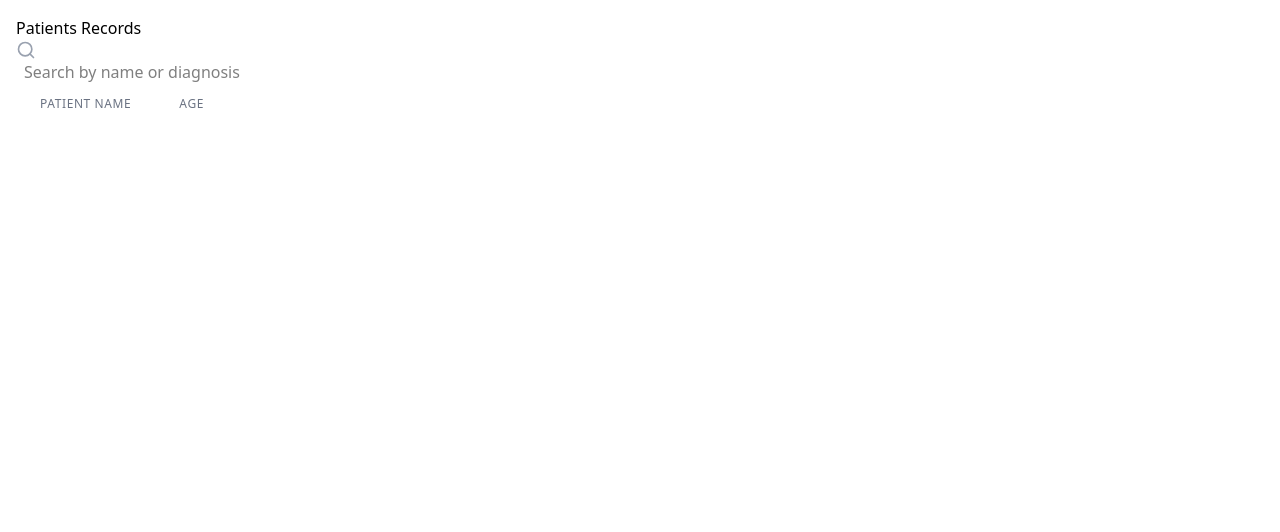
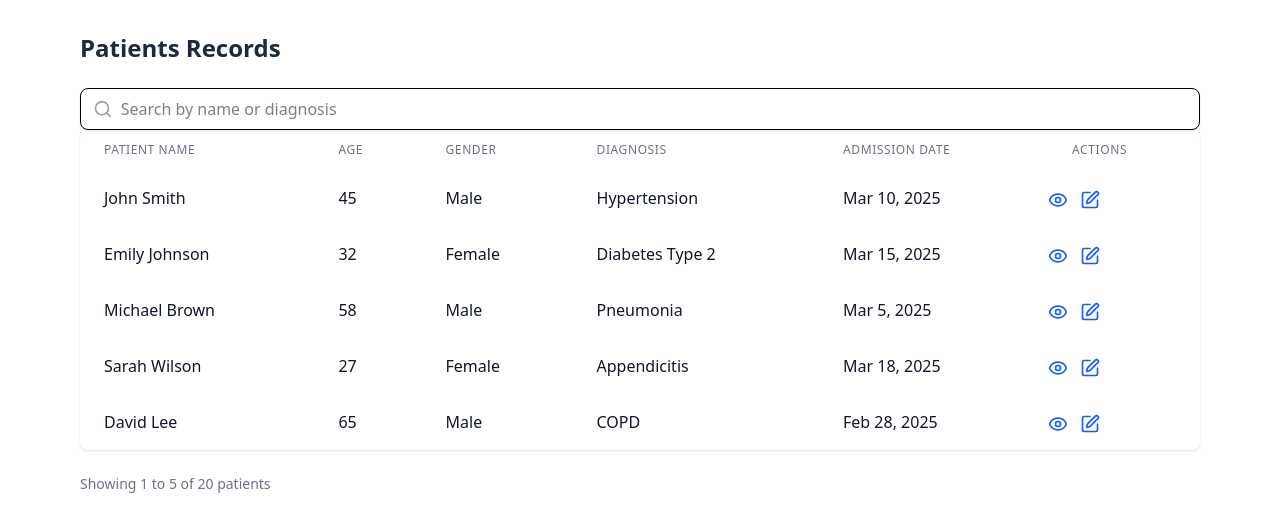
Before and after one commit to Opeyemi0001/patient-data-table, a React (Vite) app in the folder pagination-olivelabs/: page / in a window 1280 px wide. Shown: the top 532 px of the page. Built offline with nearby package versions, Linux system fonts and the light colour scheme.

Commit message:
feat: pagination

```diff
--- a/pagination-olivelabs/src/components/PatientTable.jsx
+++ b/pagination-olivelabs/src/components/PatientTable.jsx
@@ -1,5 +1,5 @@
 import { useEffect, useState } from "react";
-import { ChevronUp, ChevronDown, Search } from "lucide-react";
+import { ChevronUp, ChevronDown, Search, Eye, Edit } from "lucide-react";
 
 
 const mockPatients = [
@@ -148,27 +148,27 @@ function PatientTable() {
 
 
   return (
-    <div>
-      <h1>Patients Records</h1>
+    <div className="max-w-6xl mx-auto p-4">
+      <h1 className="text-2xl font-bold mb-6 text-gray-800">Patients Records</h1>
 
       {/* search and filter */}
-      <div>
-        <div>
+      <div className="mb-relative">
+        <div className="flex items-center border rounded-lg px-3 py-2 bg-white shadow-sm">
           <Search className="text-gray-400 w-5 h-5" />
           <input
             type="text"
             placeholder="Search by name or diagnosis"
             value={searchTerm}
-          onChange={(e)=> setSearchTerm(e.target.value)}
+            onChange={(e) => setSearchTerm(e.target.value)}
             className="w-full pl-2 focus:outline-none"
           />
         </div>
       </div>
 
       {/* Table  for medium and larger screens */}
-      <div>
-        <table>
-          <thead>
+      <div className="hidden md:block overflow-auto-x rounded-lg shadow">
+        <table className="min-w-full divid-y divide-gray-200 gb-whites">
+          <thead className="gb-gray-50">
             <tr>
               <th
                 scope="col"
@@ -180,13 +180,122 @@ function PatientTable() {
               <th
                 scope="col"
                 className="px-6 py-3 text-left text-xs font-medium text-gray-500 uppercase tracking-wider cursor-pointer"
-              onClick={()=> requestSort('age')}
+                onClick={() => requestSort('age')}
               >
-                Age{getSortIcon('age')}
+                Age {getSortIcon('age')}
+              </th>
+              <th
+                scope="col"
+                className="px-6 py-3 text-left text-xs font-medium text-gray-500 uppercase tracking-wider cursor-pointer"
+                onClick={() => requestSort('gender')}
+              >
+                Gender {getSortIcon('gender')}
+              </th>
+              <th
+                scope="col"
+                className="px-6 py-3 text-left text-xs font-medium text-gray-500 uppercase tracking-wider cursor-pointer"
+                onClick={() => requestSort('diagnosis')}
+              >
+                Diagnosis {getSortIcon('diagnosis')}
+              </th>
+              <th
+                scope="col"
+                className="px-6 py-3 text-left text-xs font-medium text-gray-500 uppercase tracking-wider cursor-pointer"
+                onClick={() => requestSort('admissionDate')}
+              >
+                Admission Date {getSortIcon('admissionDate')}
+              </th>
+              <th scope="col" className="px-6 py-3 text-left text-xs font-medium text-gray-500 uppercase tracking-wider" >
+                Actions
               </th>
             </tr>
           </thead>
+
+          <tbody>
+            {currentPatients.map((patient) => (
+              <tr key={patient.id} className="hover:bg-gray-50">
+                <td className="px-6 py-4 whitespace-nowrap" >
+                  <div className="font-medium text-gray-900">{patient.name}</div>
+                </td>
+                <td className="px-6 py-4 whitespace-nowrap" >
+                  <div className="font-medium text-gray-900">{patient.age}</div>
+                </td>
+                <td className="px-6 py-4 whitespace-nowrap" >
+                  <div className="font-medium text-gray-900">{patient.gender}</div>
+                </td>
+                <td className="px-6 py-4 whitespace-nowrap" >
+                  <div className="font-medium text-gray-900">{patient.diagnosis}</div>
+                </td>
+                <td className="px-6 py-4 whitespace-nowrap" >
+                  <div className="font-medium text-gray-900">{formatDate(patient.admissionDate)}</div>
+                </td>
+                <td>
+                  <button
+                  onClick={() => handleViewClick(patient)}
+                  className="text-blue-600 hover:text-blue-900 mr-3"
+                  >
+                    <Eye className="w-5 h-5 inline" />
+                  </button>
+
+                  <button
+                  onClick={() => handleEditClick(patient)}
+                  className="text-blue-600 hover:text-green-900"
+                  >
+                    <Edit className="w-5 h-5 inline" />
+                  </button>
+                </td>
+              </tr>
+            ))}
+          </tbody>
         </table>
+      </div>
+
+      {/* Card layout for mobile */}
+      <div className="md:hidden space-y-4">
+        {currentPatients.map((patient) => (
+          <div key={patient.id} className="bg-white rounded-lg shadow p-4">
+            <div className="flex justify-between items-start mb-2">
+              <h3 className="font-bold text-gray-800">{patient.name}</h3>
+              <div className="flex space-x-2">
+                  <button
+                  onClick={() => handleViewClick(patient)}
+                  className="text-blue-600 hover:text-blue-900"
+                  >
+                    <Eye className="w-5 h-5 inline" />
+                  </button>
+
+                  <button
+                  onClick={() => handleEditClick(patient)}
+                  className="text-blue-600 hover:text-green-900"
+                  >
+                    <Edit className="w-5 h-5 inline" />
+                  </button>
+                </div>
+            </div>
+
+            <div className="grid grid-cols-2 gap-2 text-sm">
+              <div>
+                <span className="font-medium text-gray-500" >Age: </span> {patient.age}
+              </div>
+              <div>
+                <span className="font-medium text-gray-500" >Gender: </span> {patient.gender}
+              </div>
+              <div>
+                <span className="font-medium text-gray-500" >Diagnosis: </span> {patient.diagnosis}
+              </div>
+              <div>
+                <span className="font-medium text-gray-500" >Admitted: </span> {formatDate(patient.admissionDate)}
+              </div>
+            </div>
+          </div>
+        ))}
+      </div>
+
+      {/* Pagination control */}
+      <div className="mt-6 flex justify-between items-center">
+        <div className="text-sm text-gray-500 ">
+          Showing {indexOfFirstPatient + 1} to {Math.min(indexOfLastPatient,filteredPatients.length)} of {filteredPatients.length} patients
+        </div>
       </div>
     </div>
   )
```
Lines whose indentation alone changed are shown as unchanged.
